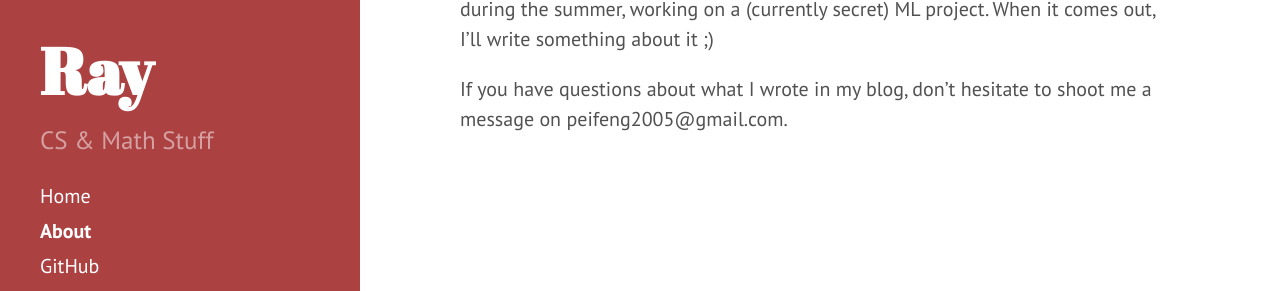
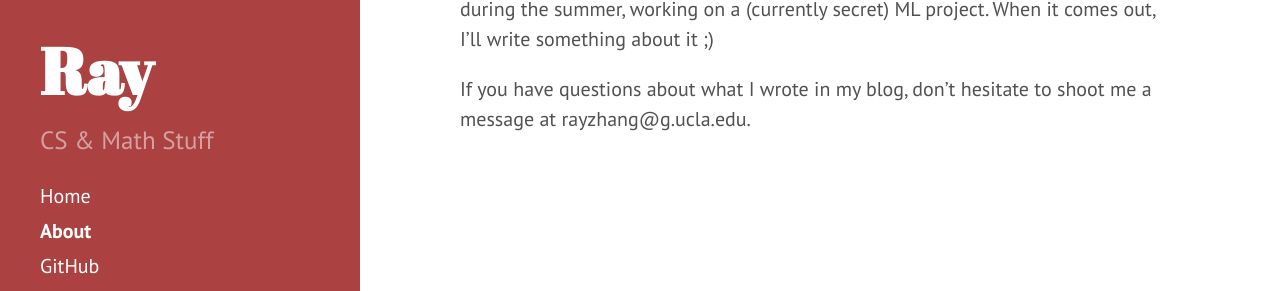
Before and after one commit to OneRaynyDay/oneraynyday.github.io, a Jekyll site: the page built from about.md, in a window 1280 px wide. Shown: the part 456-747 px from the top of the page. Built offline with Jekyll 4.4.1, drawn with Linux system fonts in a browser that asks for light colours.

Commit message:
Updating files

```diff
--- a/about.md
+++ b/about.md
@@ -14,4 +14,4 @@ but they've since moved to CMU and I haven't been able to find something as inte
 I'm currently doing an internship for Citadel LLC, and I am going to work at Airbnb during the summer,
 working on a (currently secret) ML project. When it comes out, I'll write something about it ;)
 
-If you have questions about what I wrote in my blog, don't hesitate to shoot me a message on peifeng2005@gmail.com.
+If you have questions about what I wrote in my blog, don't hesitate to shoot me a message at rayzhang@g.ucla.edu.
```
